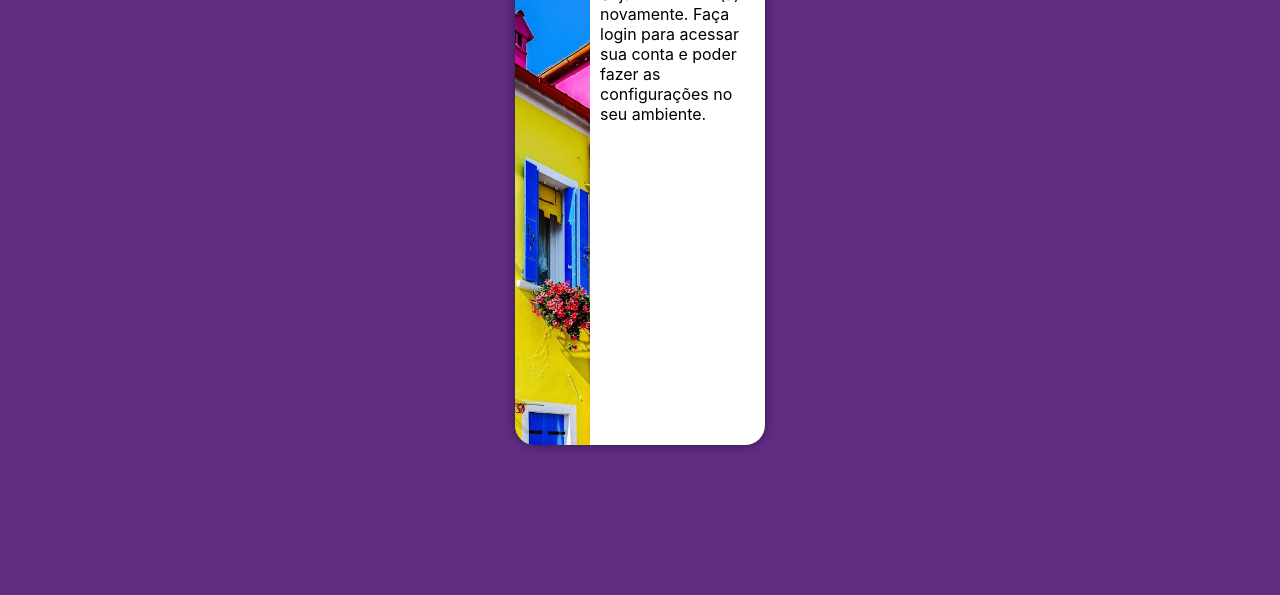
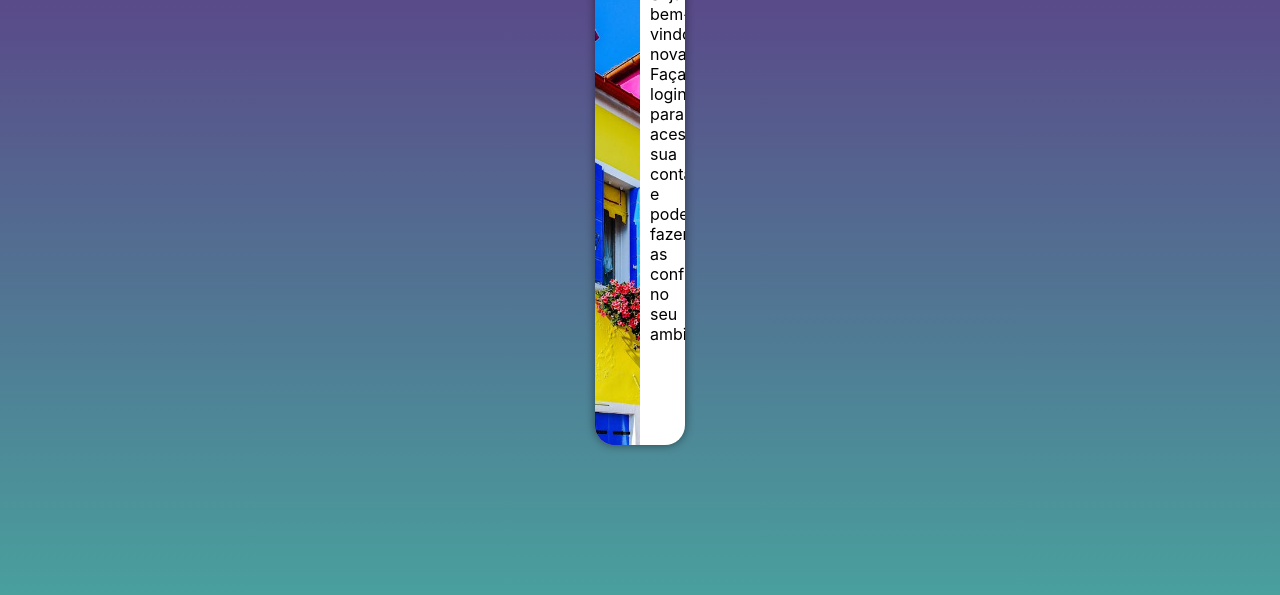
Before and after one commit to esc20/projeto-login, a plain HTML site: page index.html in a window 1280 px wide. Shown: the part 205-800 px from the top of the page. Drawn offline with Linux system fonts and the light colour scheme.

Commit message:
mediaqueryparaouttastelas

```diff
--- a/estilos/media-query.css
+++ b/estilos/media-query.css
@@ -12,6 +12,12 @@ Grandes telas: acima de 1200px
 
 
 @media screen and (min-width: 768px) and (max-width: 992px) {
+
+    body {
+        background-image: linear-gradient(to top, #49a09d, #5f2c82);
+    }
+
+
     section#login {
         width: 90vw;
     }
@@ -28,3 +34,25 @@ Grandes telas: acima de 1200px
        float: right;
        width: 70%;
    }
+
+   @media screen and (min-width: 992px) {
+
+    body {
+        background-image: linear-gradient(to top, #49a09d, #5f2c82);
+    }
+
+    section#login {
+        width: 90px;
+       }
+
+    section#login > div#imagem {
+        float: left;
+        width: 50%;
+        height: 100%;
+    }
+
+    section#login > div#formulario {
+        float: right;
+        width: 50%;
+    }
+   }
--- a/estilos/style.css
+++ b/estilos/style.css
@@ -40,10 +40,13 @@ section#login {
     height: 500px;
     border-radius: 20px;
     box-shadow: 0px 0px 10px rgba(0, 0, 0, 0.486);
+
+    transition: width .3, height .3;
+    transition-timing-function: ease;
 }
 
 section#login > div#imagem {
-    display: block;
+     display: block;
      background: #5f2c82 url(../imagens/pexels-axp-photography-18781049.jpg) no-repeat;
      background-size: cover;
      background-position: top center;
```
